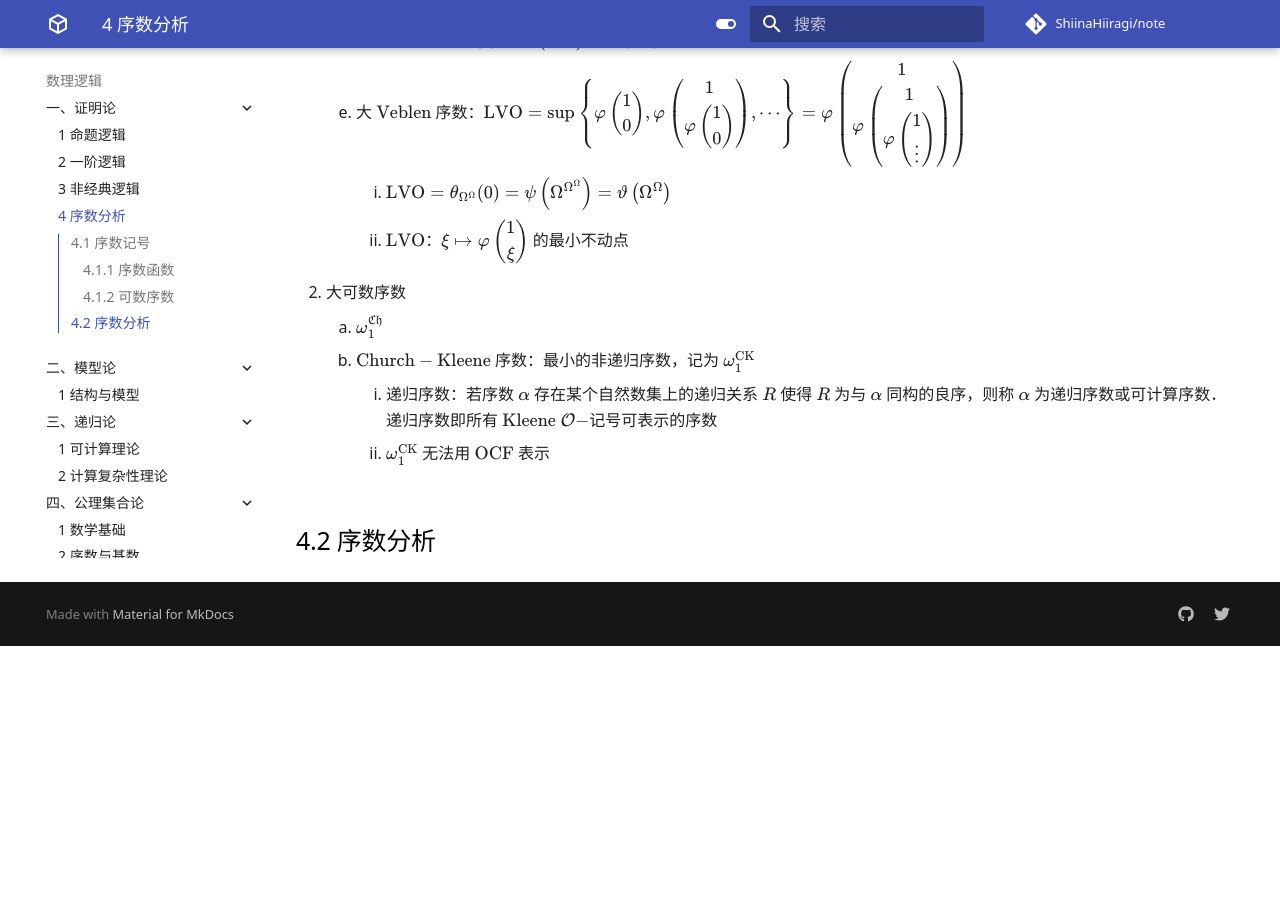
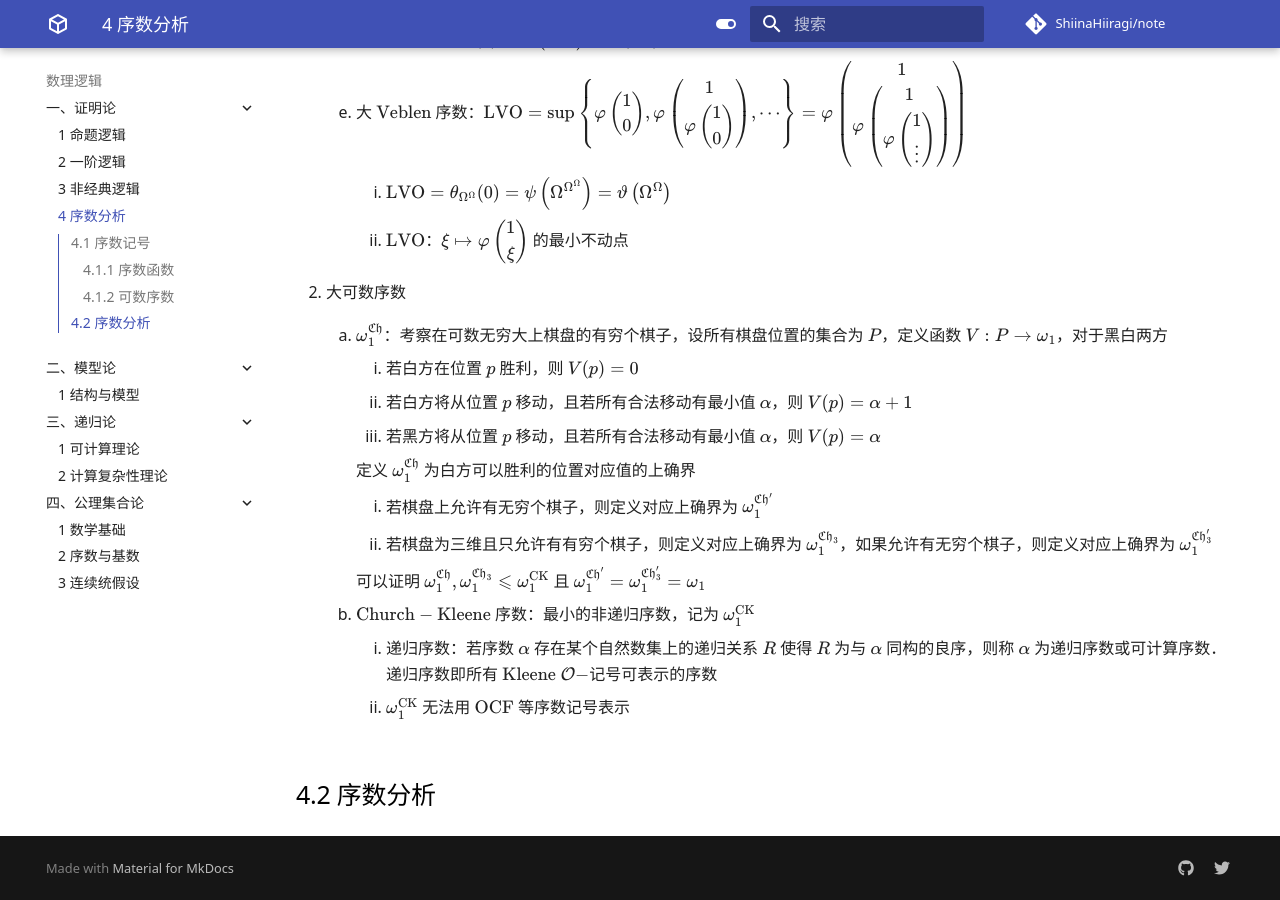
Before and after one commit to ShiinaHiiragi/note, an MkDocs documentation site: the page built from docs/logic/prf/ord.md, in a window 1280 px wide and 900 px high, scrolled down 2091 px. Built offline with MkDocs 1.6.1 and Material for MkDocs 9.7.7, drawn with Linux system fonts in a browser that asks for light colours; comment, search, counter and statistics services are not loaded; before the commit the page ends 2737 px from its top, so only the background shows below that.

Commit message:
complete ord notation

```diff
--- a/docs/logic/prf/ord.md
+++ b/docs/logic/prf/ord.md
@@ -82,9 +82,20 @@
         2. $\text{LVO}$：$\xi \mapsto \varphi \begin{pmatrix} 1 \\ \xi \\ \end{pmatrix}$ 的最小不动点
 
 2. 大可数序数
-    1. $\omega_1^\mathfrak{Ch}$
+    1. $\omega_1^\mathfrak{Ch}$：考察在可数无穷大上棋盘的有穷个棋子，设所有棋盘位置的集合为 $P$，定义函数 $V: P \to \omega_1$，对于黑白两方
+        1. 若白方在位置 $p$ 胜利，则 $V(p) = 0$
+        2. 若白方将从位置 $p$ 移动，且若所有合法移动有最小值 $\alpha$，则 $V(p) = \alpha + 1$
+        3. 若黑方将从位置 $p$ 移动，且若所有合法移动有最小值 $\alpha$，则 $V(p) = \alpha$
+
+        定义 $\omega_1^\mathfrak{Ch}$ 为白方可以胜利的位置对应值的上确界
+
+        1. 若棋盘上允许有无穷个棋子，则定义对应上确界为 $\omega_1^{\mathfrak{Ch}'}$
+        2. 若棋盘为三维且只允许有有穷个棋子，则定义对应上确界为 $\omega_1^{\mathfrak{Ch}_3}$，如果允许有无穷个棋子，则定义对应上确界为 $\omega_1^{\mathfrak{Ch}_3'}$
+
+        可以证明 $\omega_1^\mathfrak{Ch}, \omega_1^{\mathfrak{Ch}_3} \leqslant \omega_1^\text{CK}$ 且 $\omega_1^{\mathfrak{Ch}'} = \omega_1^{\mathfrak{Ch}_3'} = \omega_1$
+
     2. $\text{Church}-\text{Kleene}$ 序数：最小的非递归序数，记为 $\omega_1^{\mathrm{CK}}$
         1. 递归序数：若序数 $\alpha$ 存在某个自然数集上的递归关系 $R$ 使得 $R$ 为与 $\alpha$ 同构的良序，则称 $\alpha$ 为递归序数或可计算序数．递归序数即所有 $\text{Kleene } \mathcal{O}-$记号可表示的序数
-        2. $\omega_1^{\mathrm{CK}}$ 无法用 $\text{OCF}$ 表示
+        2. $\omega_1^{\mathrm{CK}}$ 无法用 $\text{OCF}$ 等序数记号表示
 
 ## 4.2 序数分析
```
